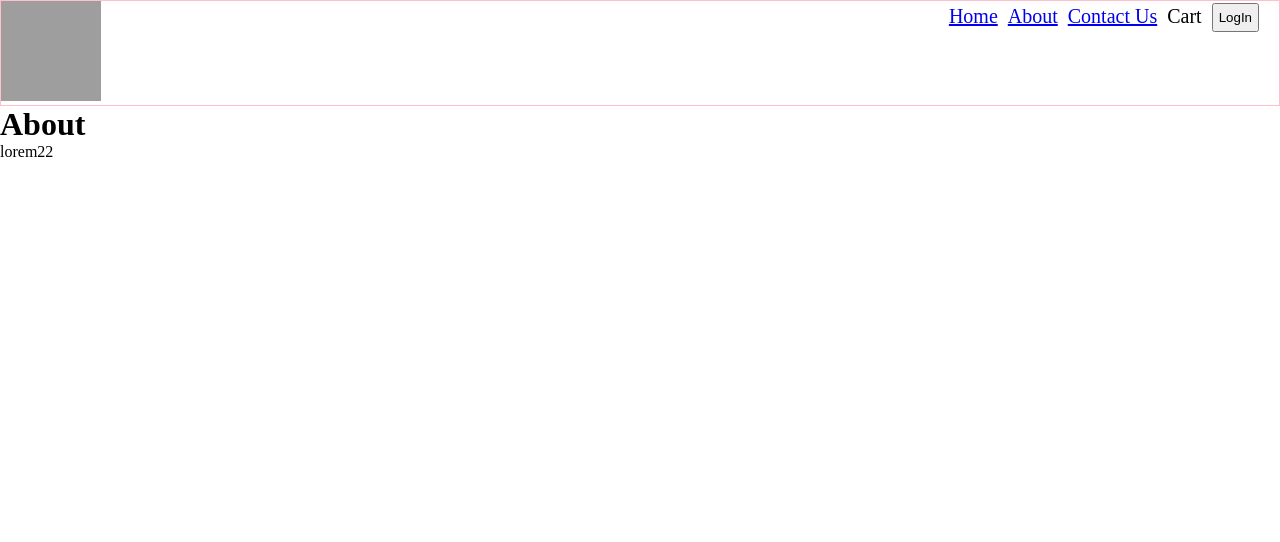
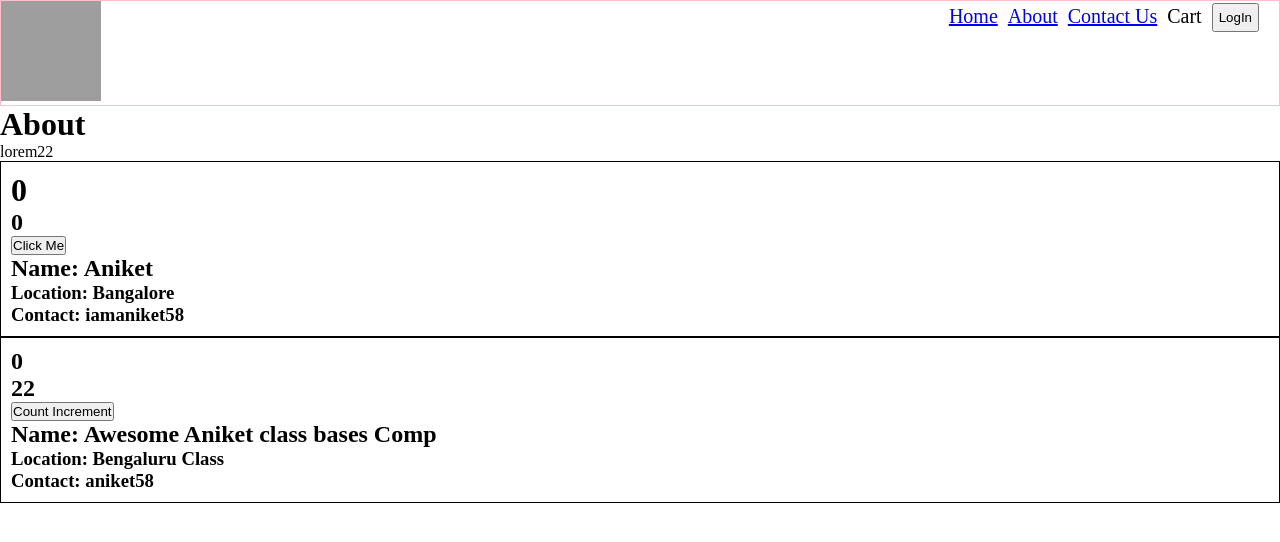
Before and after one commit to iamaniket58/NamasteReact, a React (Vite) app: page /about in a window 1280 px wide. Shown: the top 542 px of the page. Built offline with nearby package versions, Linux system fonts and the light colour scheme; grey boxes are pictures that could not be loaded.

Commit message:
Created Class Based Component and introduced State Variables inside it

```diff
--- a/index.css
+++ b/index.css
@@ -76,3 +76,10 @@
     display: flex;
     gap:20px
 }
+
+.user-card{
+    /* height:200px;
+    width:200px; */
+    padding :10px;
+    border:1px solid black;
+}
--- a/src/components/About.js
+++ b/src/components/About.js
@@ -1,8 +1,12 @@
+import User from "./User"
+import UserClass from "./UserClass"
 const About = () => {
     return (
         <div>
             <h1>About</h1>
             <p>lorem22</p>
+            <User name={"Awesome Aniket"} T="They way"/>
+            <UserClass name={"Awesome Aniket class bases Comp"} location="Bengaluru Class" contact="aniket58"/>
         </div>
     )
 }
--- /dev/null
+++ b/src/components/User.js
@@ -0,0 +1,23 @@
+import { useState } from "react"
+
+const User=(props)=>{
+    let[count,setCount]=useState(0)
+    let[count2,setCount2]=useState(0)
+    return(
+       <div className="user-card">
+        <h1>{count}</h1>
+        <h2>{count2}</h2>
+        <button onClick={()=>{
+            let incount=count+1;
+            setCount(incount)
+            let incount1=count2+2;
+            setCount2(incount1)
+        }}>Click Me</button>
+        <h2>Name: Aniket</h2>
+        <h3>Location: Bangalore</h3>
+
+        <h3>Contact: iamaniket58</h3>
+       </div>
+    )
+}
+export default User
--- /dev/null
+++ b/src/components/UserClass.js
@@ -0,0 +1,30 @@
+import React from "react";
+class UserClass extends React.Component {
+    constructor(props) {
+        super(props);
+        this.state={
+            count:0,
+            count2:22
+        }
+    }
+    render() {
+        console.log(this.props?.name)
+        const { name, location, contact } = this.props
+        return (
+            <div className="user-card">
+                <h2>{this.state.count}</h2>
+                <h2>{this.state.count2}</h2>
+                <button onClick={()=>{
+                    this.setState({
+                        count:this.state.count+1,
+                        count2:this.state.count2*2
+                    })
+                }}>Count Increment</button>
+                <h2>Name: {name}</h2>
+                <h3>Location: {location}</h3>
+                <h3>Contact:  {contact}</h3>
+            </div>
+        )
+    }
+}
+export default UserClass
```
